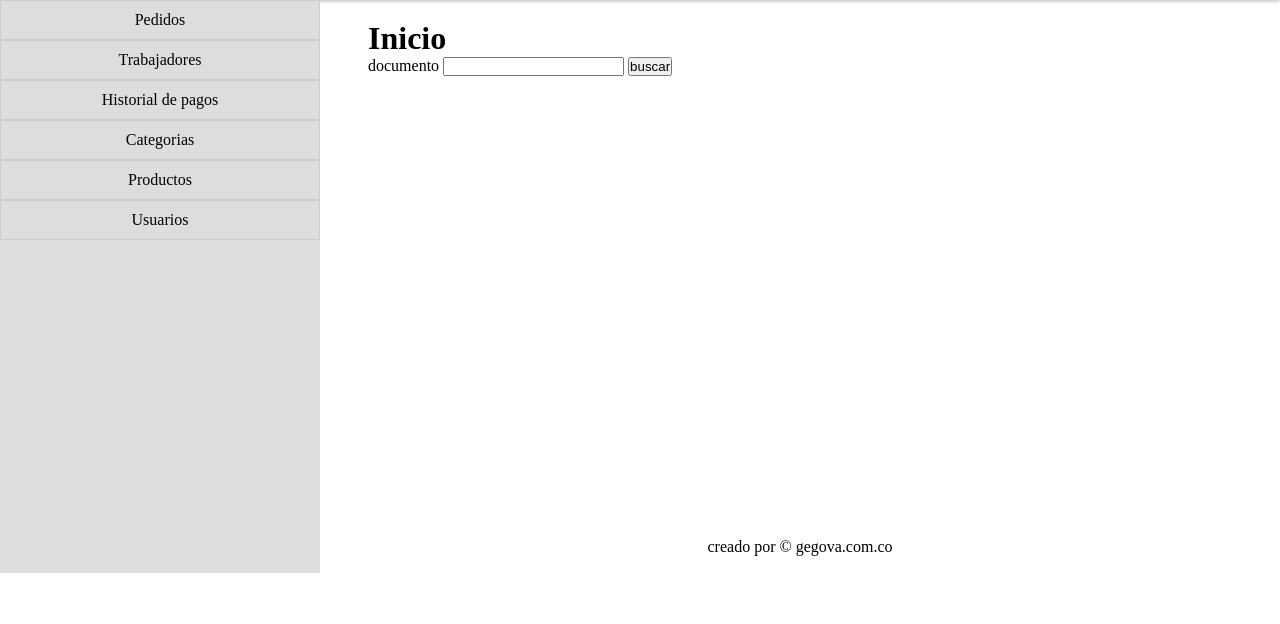
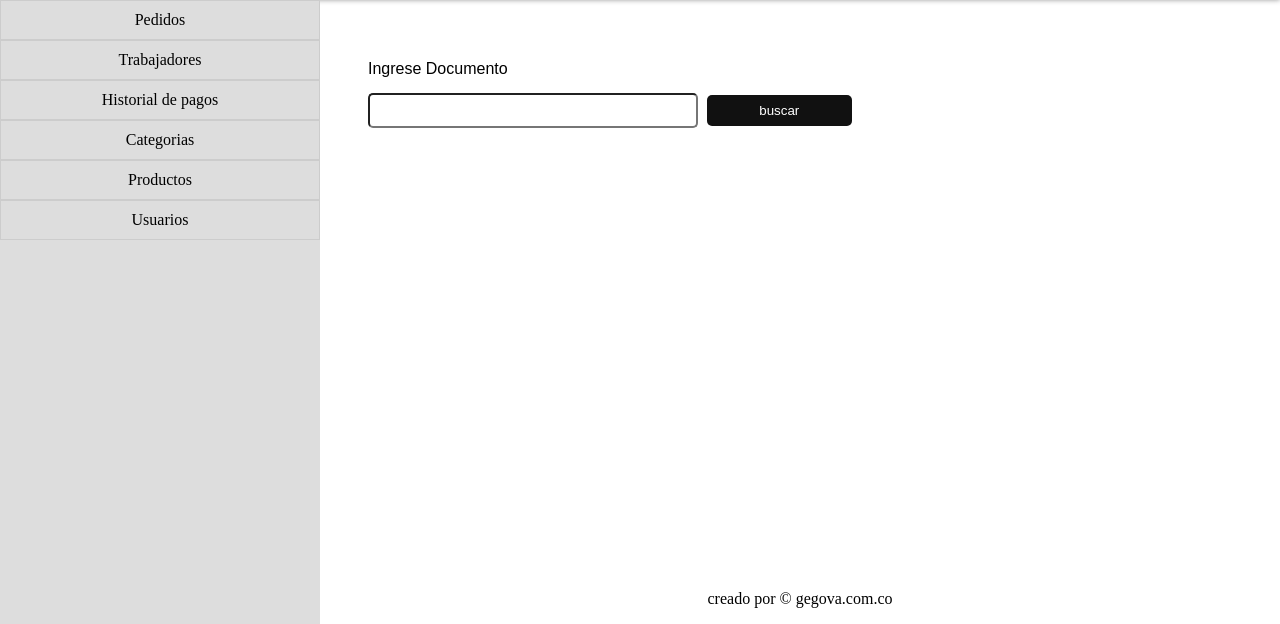
Before and after one commit to sadonfa/cacinomanao, a Django app: page / in a window 1280 px wide. Shown: the part 60-684 px from the top of the page. Run offline with Django 4.2, Linux system fonts and the light colour scheme.

Commit message:
Update home

```diff
--- /dev/null
+++ b/core/static/css/buttons.css
@@ -0,0 +1,14 @@
+.btn {
+  padding: 8px;
+  background-color: #111;
+  color: #fff;
+  border: 0px;
+  border-radius: 5px;
+  transition: all 200ms;
+}
+
+.btn:hover {
+  background-color: #555;
+  color: #eee;
+  cursor: pointer;
+}
--- /dev/null
+++ b/core/static/css/home.css
@@ -0,0 +1,31 @@
+.form-home {
+  width: 70%;
+  display: flex;
+  flex-direction: column;
+  margin-top: 40px;
+  /* border: 1px solid red; */
+}
+
+.form-home label {
+  margin-bottom: 15px;
+  font-family: sans-serif;
+}
+
+.form-home input[type="text"] {
+  width: 65%;
+  /* margin-bottom: 15px; */
+  padding: 8px 6px;
+  border-radius: 5px;
+}
+
+.form-home input[type="submit"] {
+  width: 30%;
+}
+
+.form-home .busca-form {
+  width: 80%;
+  display: flex;
+  justify-content: space-between;
+  align-items: center;
+  /* border: 1px solid red; */
+}
--- a/core/templates/home.html
+++ b/core/templates/home.html
@@ -1,12 +1,15 @@
 {% extends 'layouts/index.html' %} {% block title %} {{ title }} {% endblock %}
 {% block content %}
 
-<h1>{{ title }}</h1>
+{% comment %} <h1>{{ title }}</h1> {% endcomment %}
 
-<form action="{% url "buscar" %}">
-  <label for="">documento</label>
-  <input type="text" name="buscar" />
-  <input type="submit" value="buscar" />
+<form action="{% url "buscar" %}" class="form-home">
+  <label for="">Ingrese Documento</label>
+  <div class="busca-form">
+     <input type="text" name="buscar" />
+  <input type="submit" value="buscar" class="btn" />
+
+  </div>
 </form>
 
 
--- a/core/templates/layouts/index.html
+++ b/core/templates/layouts/index.html
@@ -21,6 +21,18 @@
       rel="stylesheet"
       type="text/css"
       href="{% static 'css/product.css' %}"
+    />
+
+    <link
+      rel="stylesheet"
+      type="text/css"
+      href="{% static 'css/buttons.css' %}"
+    />
+
+    <link
+      rel="stylesheet"
+      type="text/css"
+      href="{% static 'css/home.css' %}"
     />
 
     <title>{% block title %}{% endblock %}</title>
```
Also changed, not shown: 1 other file.
